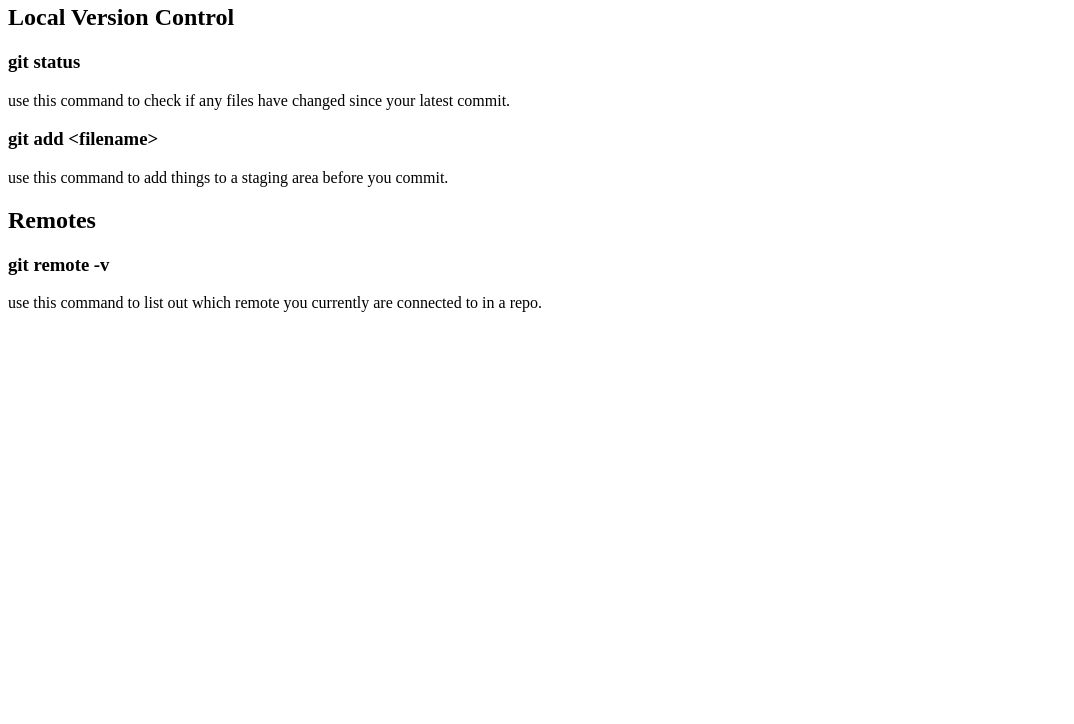
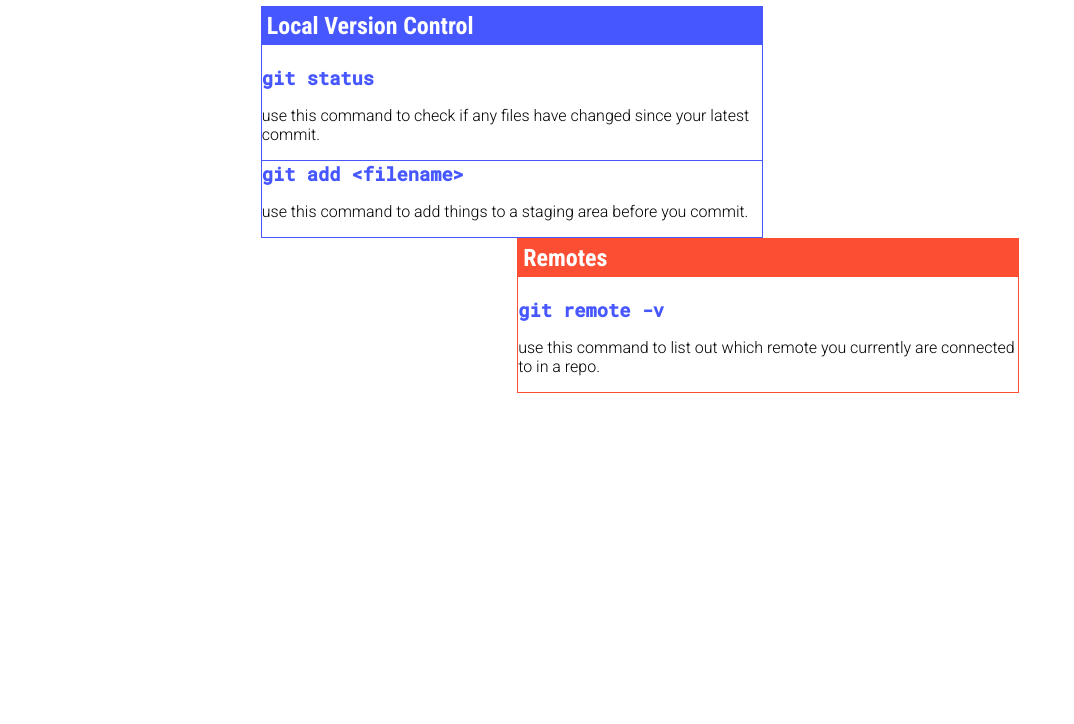
Before and after one commit to taylorharris62/git_cheat_sheet, a plain HTML site: page index.html in a window 1280 px wide. Shown: the part 76-800 px from the top of the page, without its empty margins (0-1074 px from the left). Drawn offline with Linux system fonts and the light colour scheme.

Commit message:
created css

```diff
--- a/css/main.css
+++ b/css/main.css
@@ -1 +1,53 @@
 /* TODO: insert styles here */
+body {
+
+}
+
+.blue {
+  font-family: 'Lato', sans-serif;
+  border: 1px solid #4757ff;
+  width: 500px;
+  margin-top: 0;
+  padding-top: 0;
+  float:left;
+
+}
+h1{
+  text-align: center;
+  font-family: 'lato',black;
+}
+h2 {
+  background-color: #4757ff;
+  margin-top: 0;
+  padding: 5px 0 5px 5px;
+  color: #fff;
+  font-family: 'Roboto Condensed', sans-serif;
+}
+.orange {
+  font-family: 'Lato', sans-serif;
+  border: 1px solid #fb4e32;
+  width: 500px;
+  margin-top: 0;
+  padding-top: 0;
+  float: right;
+}
+.orange h2{
+  background-color: #fb4e32;
+}
+h3 {
+  font-family: 'Roboto Mono', monospace;
+  color: #4757ff;
+  margin: 0;
+
+}
+.add {
+  border-top: 1px solid #4757ff;
+
+}
+p {
+  font-family: 'Roboto',sans-serif;
+}
+.main{
+  width: 60%;
+  margin: 0 auto;
+}
```
